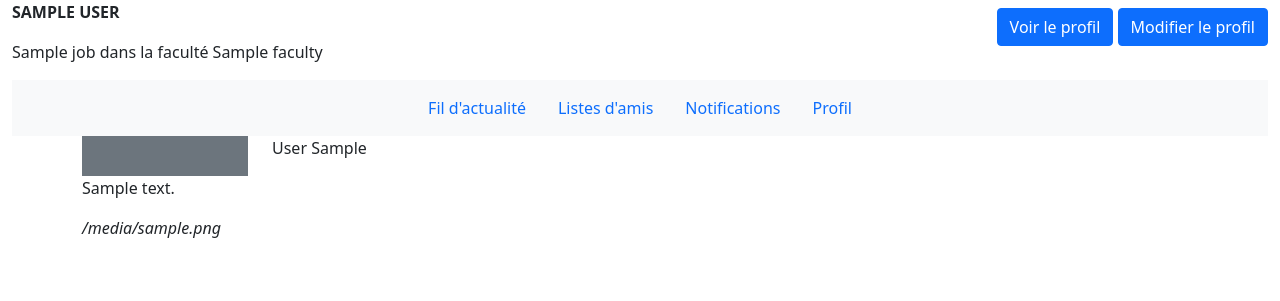
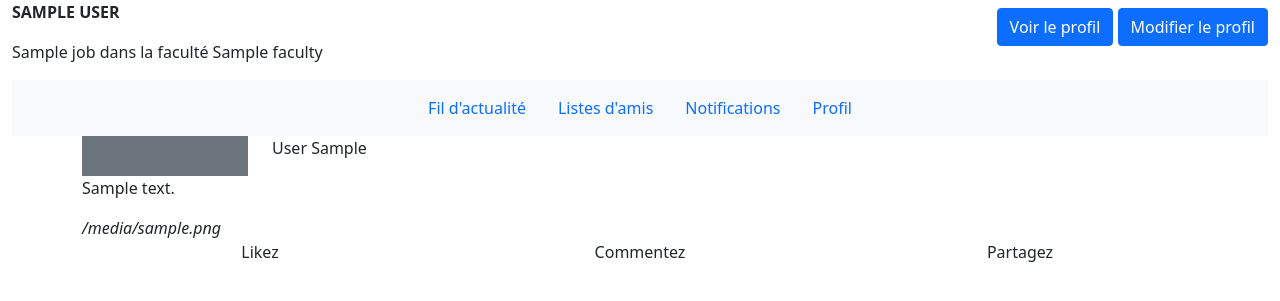
Before and after one commit to ethanpyth/trombinoscoop, a Django app: template templates/welcome.html in a window 1280 px wide. Shown: the top 301 px of the page. Run offline with Django 3.2, Linux system fonts and the light colour scheme; the template is opened without the code that fills it: most values are stand-ins (such as "Sample title", 1, 10 or a date in 2020); some libraries are stand-ins or nearby versions.

```diff
--- a/templates/base.html
+++ b/templates/base.html
@@ -4,7 +4,7 @@
     <meta charset="UTF-8">
     <script type="text/javascript" src="https://ajax.googleapis.com/ajax/libs/jquery/3.2.1/jquery.min.js"></script>
     <link rel="stylesheet" type="text/css" href="../static/css/bootstrap.min.css">
-
+    <link href="https://cdnjs.cloudflare.com/ajax/libs/font-awesome/5.15.4/css/all.min.css">
     <title>
         Trombinoscoop - {% block title %}Bienvenue{% endblock %}
     </title>
--- a/templates/welcome.html
+++ b/templates/welcome.html
@@ -52,7 +52,7 @@
 
 {% block content %}
     {% for field in pub %}
-        <div class="container">
+        <div class="container mb-2">
             <div class="row">
                 <div class="col-2">
                     <div class="bg-secondary h-100 w-100"></div>
@@ -67,18 +67,18 @@
             {% if field.img %}
                 <i src="{{ field.img }}">{{ field.img }}</i>
             {% endif %}
-            <!-- {% if field.video %}
-                <p>{{ field.text }}</>
-            {% endif %} -->
+{#            <!-- {% if field.video %}#}
+{#                <p>{{ field.text }}</>#}
+{#            {% endif %} -->#}
             <div class="row">
                 <div class="col-4">
-                    <div class="bg-secondary h-100 w-100"></div>
+                    <p class="text-center">Likez</p>
                 </div>
                 <div class="col-4">
-                    <div class="bg-secondary h-100 w-100"></div>
+                    <p class="text-center">Commentez</p>
                 </div>
                 <div class="col-4">
-                    <div class="bg-secondary h-100 w-100"></div>
+                    <p class="text-center">Partagez</p>
                 </div>
             </div>
         </div>
```
